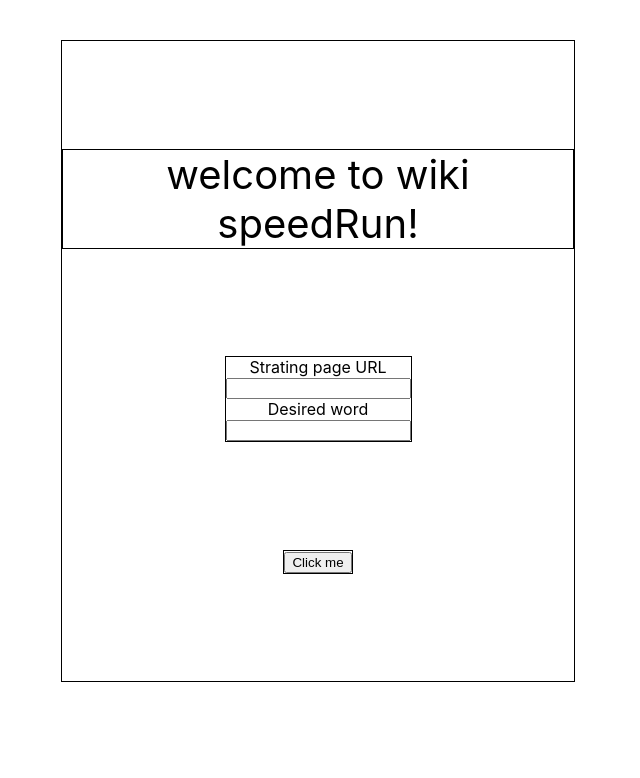
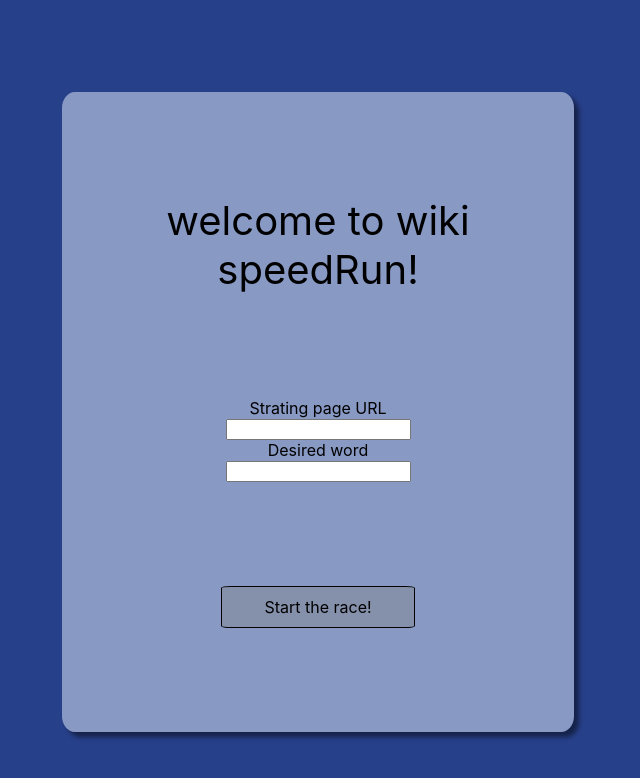
Before and after one commit to NogaTal98/wiki-speedrun, a React (Create React App) app in the folder frontend/: page / in a window 1280 px wide. Shown: the top 778 px of the page, without its empty margins (322-962 px from the left). Built offline with nearby package versions, Linux system fonts and the light colour scheme.

Commit message:
edit input page

```diff
--- a/frontend/src/App.css
+++ b/frontend/src/App.css
@@ -1,22 +1,29 @@
 .App {
   text-align: center;
+
+  height: 100vh;
 
   display: flex;
   flex-direction: row;
   align-items: center;
   justify-content: center;
+
+  background-color: rgb(39, 64, 138);
 }
 
 .page {
   height: 80vh;
   width: 40vw;
-  border: 1px solid black;
-  margin-top: 5vh;
+  border-radius: 2.5%;
+  margin-top: 3vh;
 
   display: flex;
   flex-direction: column;
   align-items: center;
   justify-content: space-evenly;
+
+  box-shadow: 5px 5px 5px rgba(0, 0, 0, 0.484);
+  background-color: rgba(240, 248, 255, 0.484);
 }
 
 @media screen and (max-width: 710px) {
@@ -28,23 +35,31 @@
 }
 
 .title {
-  border: 1px solid black;
   font-size: 40px;
 }
 
 .form {
-  border: 1px solid black;
 }
 
 .submit {
-  border: 1px solid black;
 }
 
-code {
-  font-family: source-code-pro, Menlo, Monaco, Consolas, 'Courier New',
-    monospace;
+.start-btn {
+  width: 15vw;
+  height: 5vh;
+
+  border-radius: 5%;
+  border: 1px solid black;
+  background-color: rgba(128, 128, 128, 0.352);
+
+  text-align: center;
+  display: flex;
+  flex-direction: row;
+  align-items: center;
+  justify-content: center;
 }
 
-.showRace {
-  width: 50vw;
+.start-btn:hover {
+  cursor: pointer;
+  background-color: gray;
 }
--- a/frontend/src/components/InputPage.js
+++ b/frontend/src/components/InputPage.js
@@ -17,7 +17,7 @@ function InputPage({handleUrlChange, handleDesiredWordChange, startRace}) {
           </div>
         </div>
         <div className='submit'>
-          <button onClick={startRace}>Click me</button>
+          <div onClick={startRace} className='start-btn'>Start the race!</div>
         </div>
       </div>
     );
```
